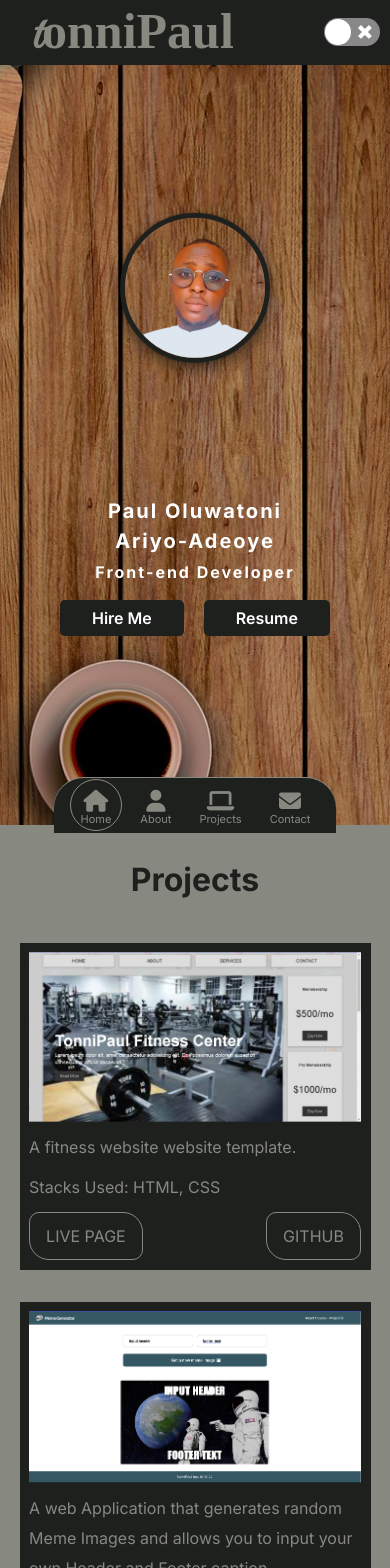
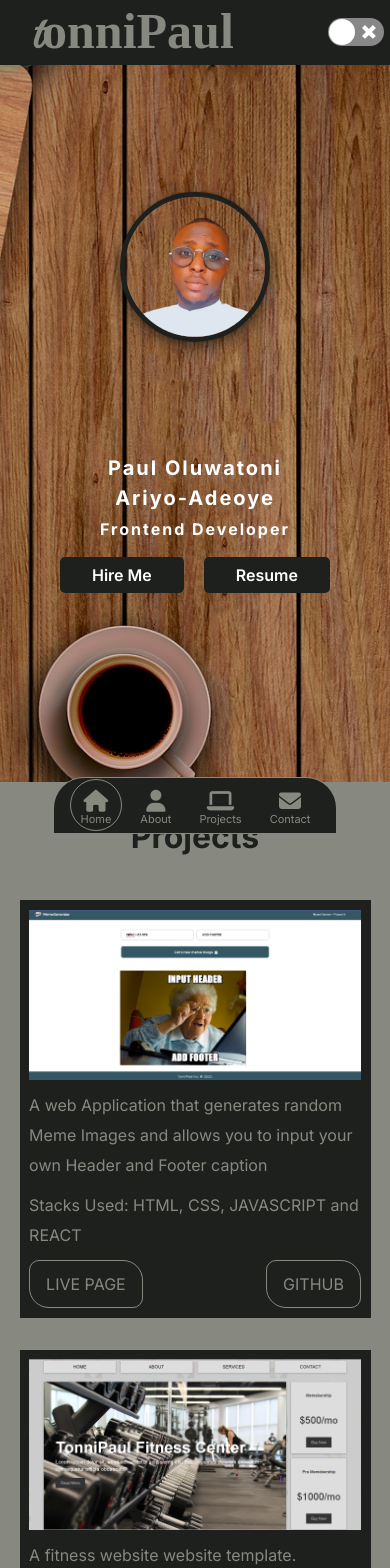
Before and after one commit to TonniPaul/contact, a React (Create React App) app: page / in a window 390 px wide. Shown: the top 1568 px of the page. Built offline with nearby package versions, Linux system fonts and the light colour scheme; a web font is replaced by a local one.

Commit message:
Layout edits

```diff
--- a/src/components/Hero.js
+++ b/src/components/Hero.js
@@ -11,7 +11,7 @@ function Hero()
                <ImagePaul/>
                <div className='hero--text'>
                   <p className='name--text'>Paul Oluwatoni Ariyo-Adeoye</p>
-                  <small className='name--text--small'>Front-end Developer</small>
+                  <small className='name--text--small'>Frontend Developer</small>
                </div>
                <div className='hero-button'>
                   <p><NavLink to='/contact'className='action--btn'> Hire Me</NavLink></p>
--- a/src/components/hero.css
+++ b/src/components/hero.css
@@ -124,7 +124,7 @@
 }
 @media (max-width:900px){
    .hero-body{
-      height: 90vh;
+      height: 85vh;
       display: flex;
       flex-direction: column;
       justify-content: center;
--- a/src/components/projectObject.js
+++ b/src/components/projectObject.js
@@ -1,12 +1,4 @@
 export const projectData =[
-   {
-      id: 1,
-      image: './images/fitnesssite.png',
-      description: 'A fitness website website template.',
-      liveSite: 'https://tonnipaul.github.io/My-gridisite/',
-      stacks: 'HTML, CSS',
-      github: 'https://github.com/TonniPaul/My-gridisite'
-   },
    {
       id: 2,
       image: './images/memelarge.png',
@@ -14,5 +6,13 @@ export const projectData =[
       stacks:'HTML, CSS, JAVASCRIPT and REACT',
       liveSite: 'https://tonnimeme.vercel.app',
       github: 'https://github.com/TonniPaul/meme'
+   },
+   {
+      id: 1,
+      image: './images/fitnesssite.png',
+      description: 'A fitness website website template.',
+      liveSite: 'https://tonnipaul.github.io/My-gridisite/',
+      stacks: 'HTML, CSS, Images(Unsplash)',
+      github: 'https://github.com/TonniPaul/My-gridisite'
    }
 ]
--- a/src/index.css
+++ b/src/index.css
@@ -206,7 +206,7 @@ small{
   }
   .switch{
     top: -50px;
-    left: 83%;
+    left: 84%;
   }
   .App{
     width: 100%;
@@ -263,9 +263,12 @@ small{
 	0% {
 		transform: translatex(0px);
 	}
-	50% {
+	25% {
 		transform: translatex(-40px);
 	}
+  75%{
+    transform: translateX(80px );
+  }
 	100% {
 		transform: translatex(0px);
 	}
```
Also changed, not shown: public/images/fitnesssite.png, public/images/memelarge.png.
